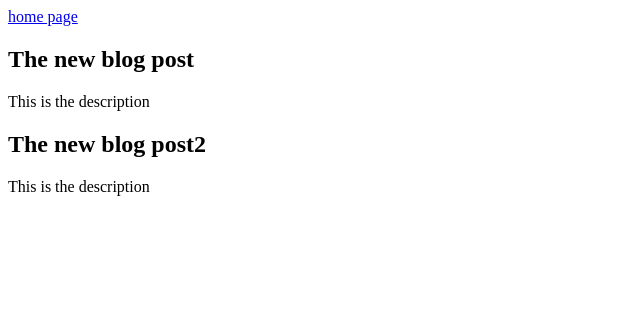
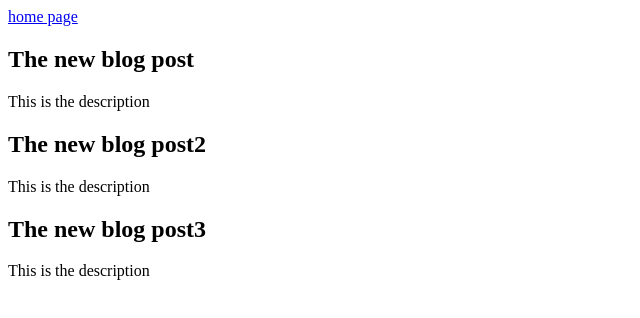
Before and after one commit to OkikiRash001/First-Project, a plain HTML site: page blogs/index.html in a window 1280 px wide. Shown: the whole page, without its empty margins (0-640 px from the left). Drawn offline with Linux system fonts and the light colour scheme.

Commit message:
Added another blog post

```diff
--- a/blogs/index.html
+++ b/blogs/index.html
@@ -10,6 +10,9 @@
           <h2>The new blog post2</h2>
           <p>This is the description</p>
         </article>
+        <h2>The new blog post3</h2>
+          <p>This is the description</p>
+        </article>
     </body>
     </body>
 </html>
```
